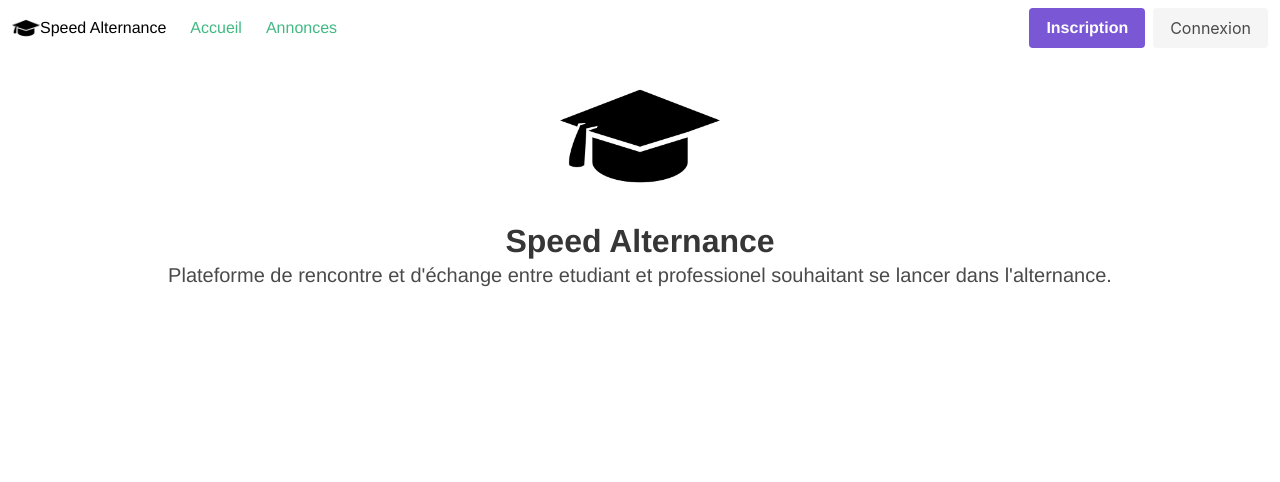
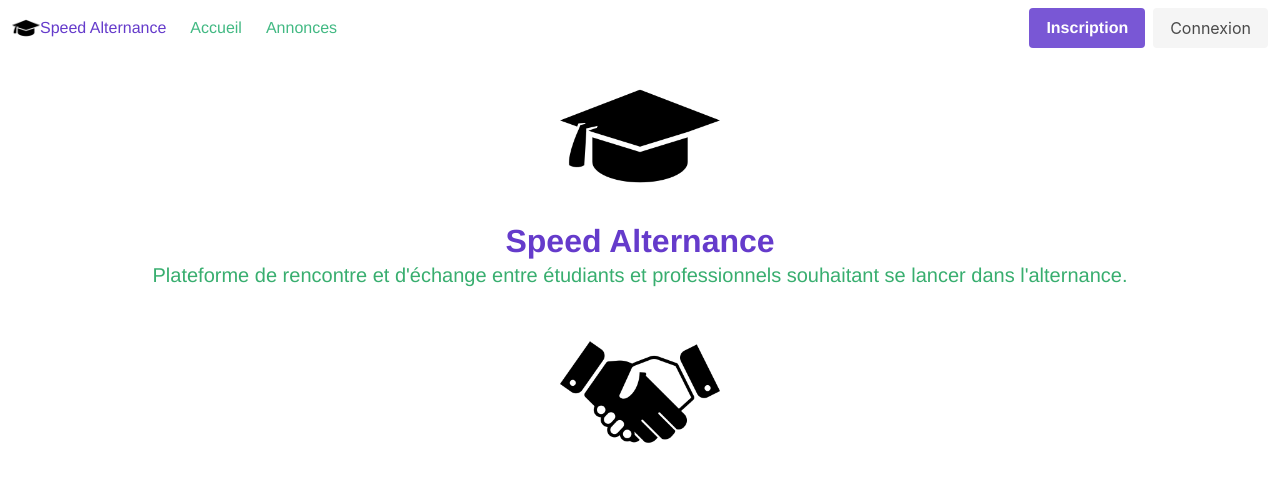
Before and after one commit to ynov-b3-2019-nodejs/projects-speedalternance, a Vue app in the folder frontend/: page / in a window 1280 px wide. Shown: the top 482 px of the page. Built offline with nearby package versions, Linux system fonts and the light colour scheme.

Commit message:
password confirmation on signup

```diff
--- a/frontend/src/App.vue
+++ b/frontend/src/App.vue
@@ -14,15 +14,13 @@
 
 <script>
 import Header from "./components/Header.vue";
-import Signup from "./components/SignUp.vue";
 import UserService from "./services/User";
 import EventBus from './EventBus'
 
 export default {
   name: "app",
   components: {
-    Header,
-    Signup
+    Header
   },
   data() {
     return {
@@ -47,7 +45,7 @@ export default {
           });
           this.spawnSignup = false;
           this.logged = true;
-          router.push('/')
+          this.$router.push('/')
         })
         .catch(err => {
           this.err = err;
@@ -64,21 +62,22 @@ export default {
       this.logged = false;
       this.$toast.open({
         duration: 5000,
-        message: err,
-        //message: `A bientot !`,
+        message: `A bientot !`,
         type: "is-danger"
       });
     },
     loginAction(login) {
       UserService.login(login)
-        .then(() => {
+        .then(res => {
+          localStorage.setItem("access_token", res.data.access_token);
           this.$toast.open({
             duration: 5000,
-            message: `Content de vous revoir parmis nous ${login.firstname} ${login.name}`,
+            message: `Content de vous revoir parmis nous ${res.data.user.firstname} ${res.data.user.name}`,
             type: "is-success"
           });
           this.spawnLogin = false;
           this.logged = true;
+          this.$router.push('/')
         })
         .catch(err => {
           this.err = err;
--- a/frontend/src/components/Header.vue
+++ b/frontend/src/components/Header.vue
@@ -3,7 +3,7 @@
   <div class="navbar-brand">
     <router-link class="navbar-item" to="/">
       <img src="/favicon.png" type="image/png">
-      <h1 style="color: black;"> Speed Alternance</h1>
+      <h1 style="color:rgb(101,59,203)"> Speed Alternance</h1>
     </router-link>
 
     <a role="button" class="navbar-burger burger" aria-label="menu" aria-expanded="false" data-target="navbarBasicExample">
@@ -15,9 +15,9 @@
 
   <div id="navbarBasicExample" class="navbar-menu">
     <div class="navbar-start">
-      <a class="navbar-item">
+      <router-link class="navbar-item" to="/">
         Accueil
-      </a>
+      </router-link>
 
       <a class="navbar-item">
         Annonces
--- a/frontend/src/components/Homepage.vue
+++ b/frontend/src/components/Homepage.vue
@@ -1,12 +1,13 @@
 <template>
     <section class="container">
             <img id='logo' src="/favicon.png" type="image/png"/>
-            <h1 class="title">
+            <h1 class="title" style="color:rgb(101,59,203)">
                 Speed Alternance
             </h1>
-            <h2 class="subtitle">
-                Plateforme de rencontre et d'échange entre etudiant et professionel souhaitant se lancer dans l'alternance.
+            <h2 class="subtitle" style="color:rgb(56,174,111)">
+                Plateforme de rencontre et d'échange entre étudiants et professionnels souhaitant se lancer dans l'alternance.
             </h2>
+             <img id='logo' src="/givemefive.png" type="image/png"/>
     </section>
 </template>
 
--- a/frontend/src/components/SignUp.vue
+++ b/frontend/src/components/SignUp.vue
@@ -30,6 +30,9 @@
             <b-field label="Password" class="column">
                 <b-input v-model="user.password" type="password" maxlength="30"></b-input>
             </b-field>
+            <b-field label="Password Confirmation" class="column">
+                <b-input v-model="passwordConfirmation" type="password" maxlength="30"></b-input>
+            </b-field>
         </div>
 
         <button class="button is-success" type="submit">S'inscrire</button>
@@ -58,11 +61,21 @@ export default {
                 isStudent: false
             },
             err: '',
+            passwordConfirmation: '',
             isStudientString: false
         }
   },
   methods: {
     submitSignUp(){
+        if (this.passwordConfirmation !== this.user.password)
+        {
+            this.$toast.open({
+                duration: 5000,
+                message: "Veuillez renseigner le meme mot de passe dans les deux champs",
+                type: "is-danger"
+            });
+            return false;
+        }
         this.isStudientString === "true" ? this.user.isStudent = true : this.user.isStudent = false
         EventBus.$emit('signup',this.user)
     }
--- a/frontend/src/main.js
+++ b/frontend/src/main.js
@@ -18,11 +18,13 @@ const router = new VueRouter({
   routes:[
     {
       path: '/signup',
-      component: SignUp
+      component: SignUp,
+      name: 'signup'
     },
     {
       path: '/',
-      component: HomePage
+      component: HomePage,
+      name: 'root'
     }
   ]
 })
--- a/frontend/src/services/User.js
+++ b/frontend/src/services/User.js
@@ -16,10 +16,7 @@ class UserService {
 
     static login(login){
         return axios
-            .post('/login',login)
-            .then((res) => {
-                localStorage.setItem("access_token", res.data.access_token);
-            })
+            .post('/login',login);
     }
 }
 
```
Also changed, not shown: frontend/public/givemefive.png (added), 1 other file (tests, documents, lock files or other folders).
